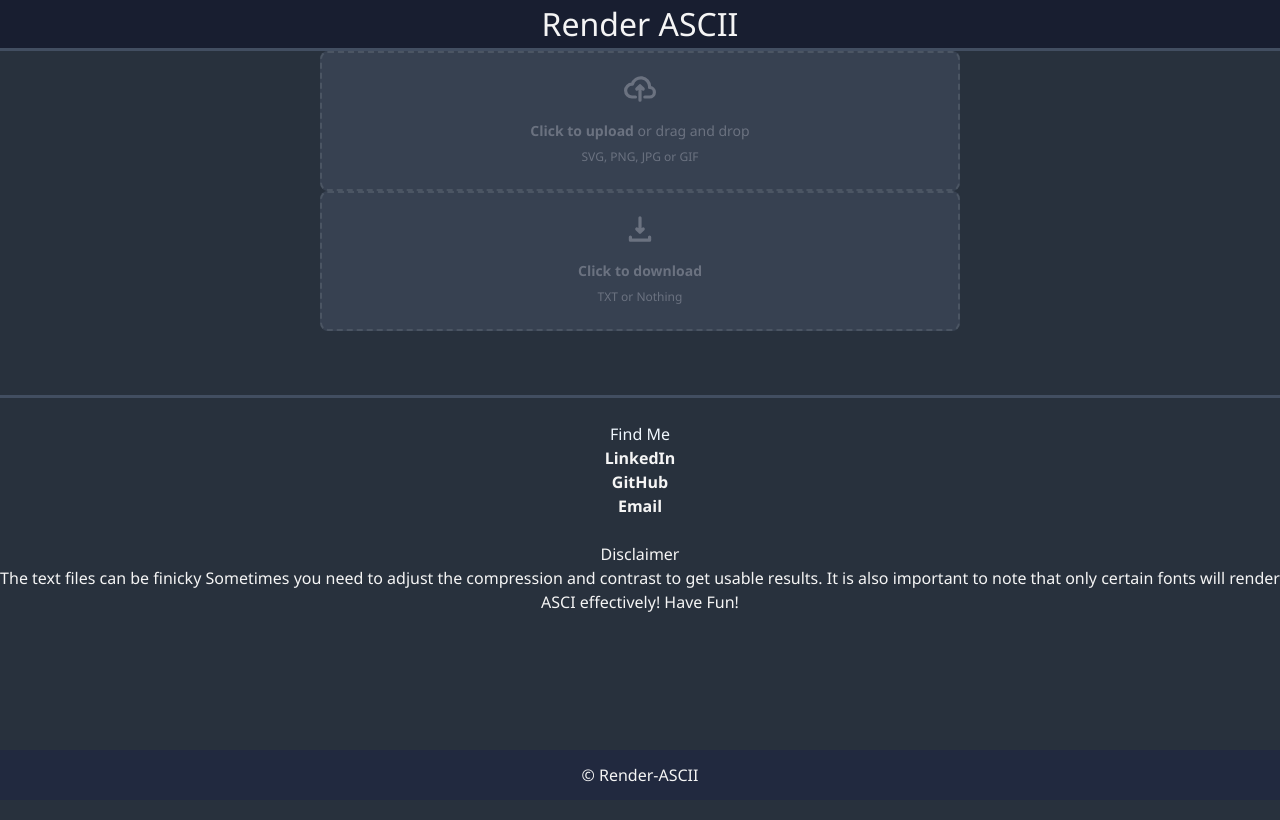
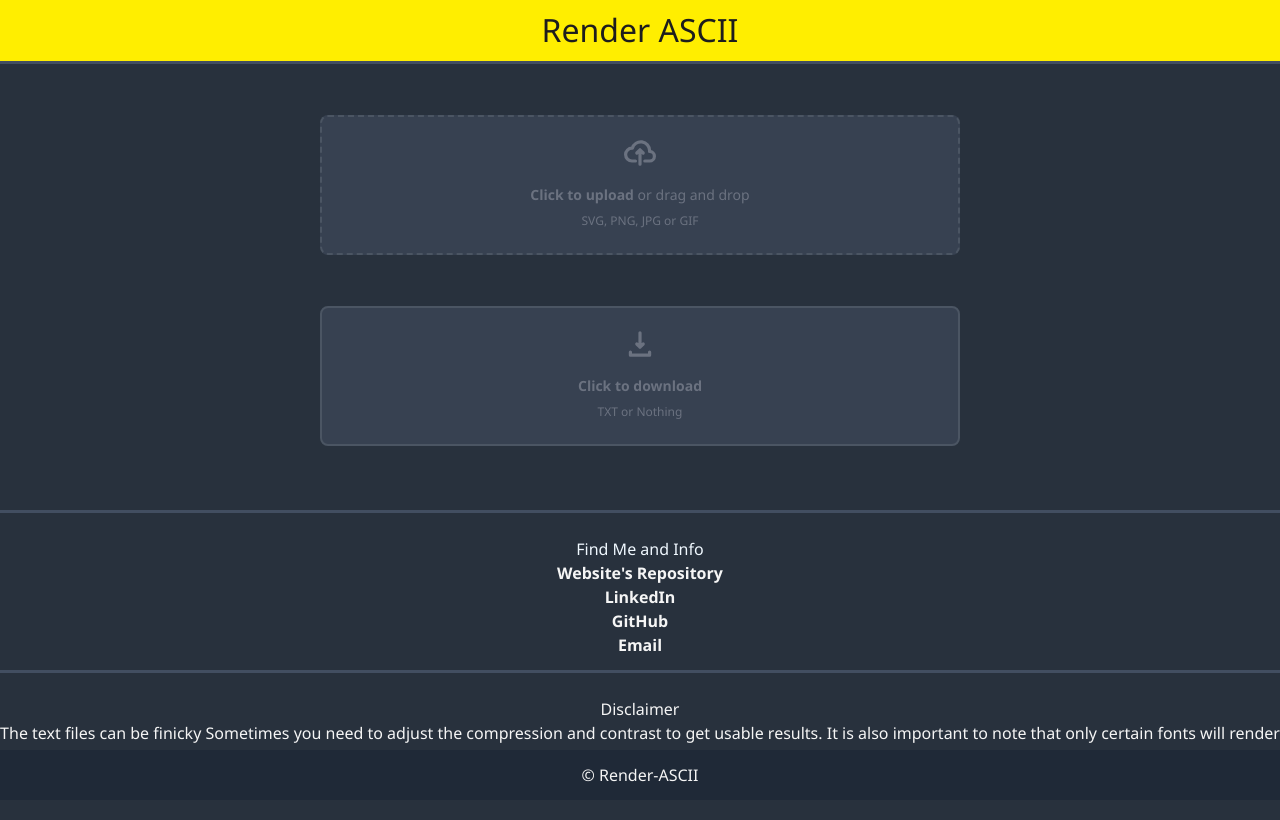
Before and after one commit to CallumLewisGH/RenderASCIIWeb, a Vue app: page / in a window 1280 px wide. Shown: the top 820 px of the page. Built offline with nearby package versions, Linux system fonts and the light colour scheme.

Commit message:
Styling added link

```diff
--- a/src/assets/styles/tailwind.css
+++ b/src/assets/styles/tailwind.css
@@ -34,6 +34,7 @@ body {
     justify-content: center;
 }
 .FileActions {
+    margin-top: 4%;
     width: 50%;
     display: flex;
     flex-direction: column;
@@ -55,17 +56,18 @@ body {
 
 .Header
 {
+    padding-block: 0.5%;
     border-bottom: solid rgb(66, 78, 97);
-    background-color: #181e30;
+    background-color: #ffee00;
     flex-direction: row;
     justify-content: center;
     font-size: xx-large;
-    color: whitesmoke;
+    color: rgb(29, 29, 29);
 }
 
 .Footer
 {
-    background-color: #21293f;
+    background-color: #1f2937;
     padding-block: 1%;
     text-align: center;
     bottom: 0%;
--- a/src/components/Contact.vue
+++ b/src/components/Contact.vue
@@ -2,9 +2,10 @@
     <section class="Contact">
 
         <br>
-        <h2 style="color: aliceblue;">Find Me</h2>
+        <h2 style="color: aliceblue;">Find Me and Info</h2>
 
-        <ul class="contact-info">
+        <ul class="contact-info" style="border-bottom: solid rgb(66, 78, 97); padding-bottom: 1%;">
+            <li><a href="https://github.com/CallumLewisGH/RenderASCIIWeb"><b>Website's Repository</b></a></li>
             <li><a href = "https://www.linkedin.com/in/callum-lewis-9158ba263/"> <b>LinkedIn</b></a></li>
             <li><a href = "https://github.com/CallumLewisGH"> <b>GitHub</b></a></li>
             <li><a href= "mailto:callumlewis852@gmail.com"> <b>Email</b></a></li>
--- a/src/components/FileActions.vue
+++ b/src/components/FileActions.vue
@@ -13,8 +13,9 @@
             <input id="dropzone-file" type="file" class="hidden"  @change="onFileChanged($event)" />
         </label>
       </div>
-      <div class="flex items-center justify-center w-full">
-        <label class="flex flex-col items-center justify-center w-full h-full border-2 border-dashed rounded-lg cursor-pointer hover:bg-gray-800 bg-gray-700 border-gray-600 hover:border-gray-500">
+
+      <div class="flex items-center justify-center w-full" style="margin-top: 8% ;">
+        <label class="flex flex-col items-center justify-center w-full h-full border-2 border-solid rounded-lg cursor-pointer hover:bg-gray-800 bg-gray-700 border-gray-600 hover:border-gray-500">
             <div class="flex flex-col items-center justify-center pt-5 pb-6">
               <svg class="w-8 h-8 mb-4 text-gray-500 dark:text-gray-400" aria-hidden="true" xmlns="http://www.w3.org/2000/svg" fill="none" viewBox="0 0 20 20">
                 <path stroke="currentColor" stroke-linecap="round" stroke-linejoin="round" stroke-width="2" d="M10 3v9m0 0L8 10m2 2 2-2M4 17v-2m0 2h12m0-2v2"/>
@@ -29,9 +30,6 @@
             <button @click="downloadFile"></button>
         </label>
       </div>
-
-
-
     </div>
 </template>
 
--- a/src/layouts/HomeLayout.vue
+++ b/src/layouts/HomeLayout.vue
@@ -1,7 +1,5 @@
 <template>
     <div class="MainBox">
-        <Header/>
-
         <router-view/>
 
         <Footer/>
--- a/src/stores/ASCIIStore.ts
+++ b/src/stores/ASCIIStore.ts
@@ -10,6 +10,7 @@ interface ASCIState {
   contrast: number | null;
   compression: number | null;
   fileURL: string | null;
+  inverted: boolean | null;
 }
 
 export const useASCIStore = defineStore('ASCIStore', {
@@ -21,6 +22,7 @@ export const useASCIStore = defineStore('ASCIStore', {
     fileURL: null,
     contrast: 1.0,
     compression: 1.0,
+    inverted: false
   }),
 
   getters: {
@@ -37,6 +39,7 @@ export const useASCIStore = defineStore('ASCIStore', {
       this.contrast = 1.0;
       this.greyscaledImage = null;
       this.greyscaleEffect();
+      this.inverted = false;
 
 
     },
@@ -102,7 +105,14 @@ export const useASCIStore = defineStore('ASCIStore', {
           let gsValue = Math.floor(0.299 * r + 0.587 * g + 0.114 * b);
 
           // Apply Node.js contrast adjustment formula
-          gsValue = Math.floor((125 - gsValue) * this.contrast + 125);
+          if (this.inverted = false) {
+            gsValue = Math.floor((gsValue - 128) * this.contrast + 128);
+          }
+
+          else {
+            gsValue = Math.floor((gsValue - 128) * this.contrast + 128);
+          }
+
 
           // Clamp grayscale value between 0 and 255
           gsValue = Math.min(Math.max(gsValue, 0), 255);
--- a/src/views/HomeView.vue
+++ b/src/views/HomeView.vue
@@ -2,10 +2,13 @@
 import Contact from '@/components/Contact.vue';
 import FileActions from '@/components/FileActions.vue';
 import ImageActions from '@/components/ImageActions.vue';
+import Header from '@/components/Header.vue';
 
 </script>
 
 <template>
+  <Header/>
+
   <div class="ContentBox">
     <ImageActions/>
     <FileActions/>
```
Also changed, not shown: 1 other file (tests, documents, lock files or other folders).
